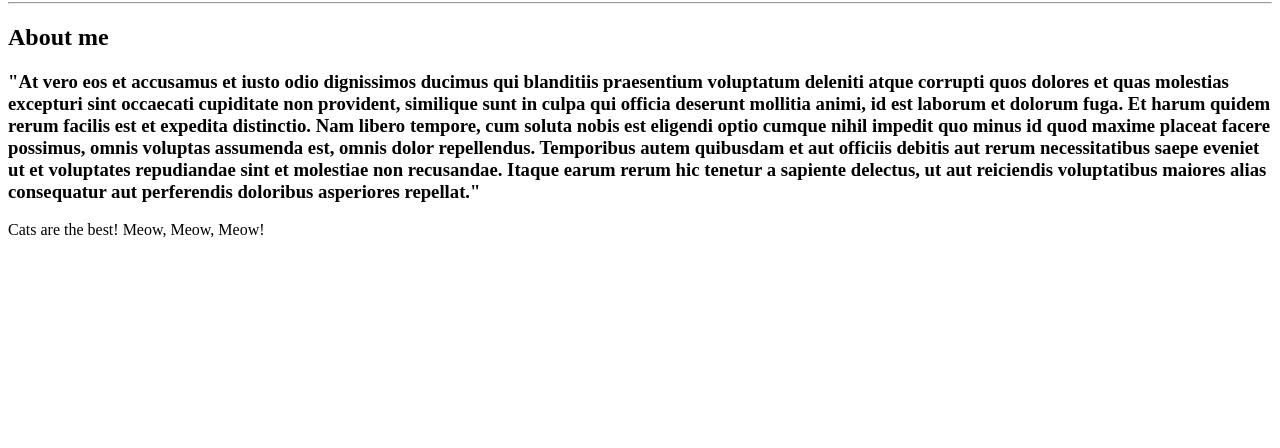
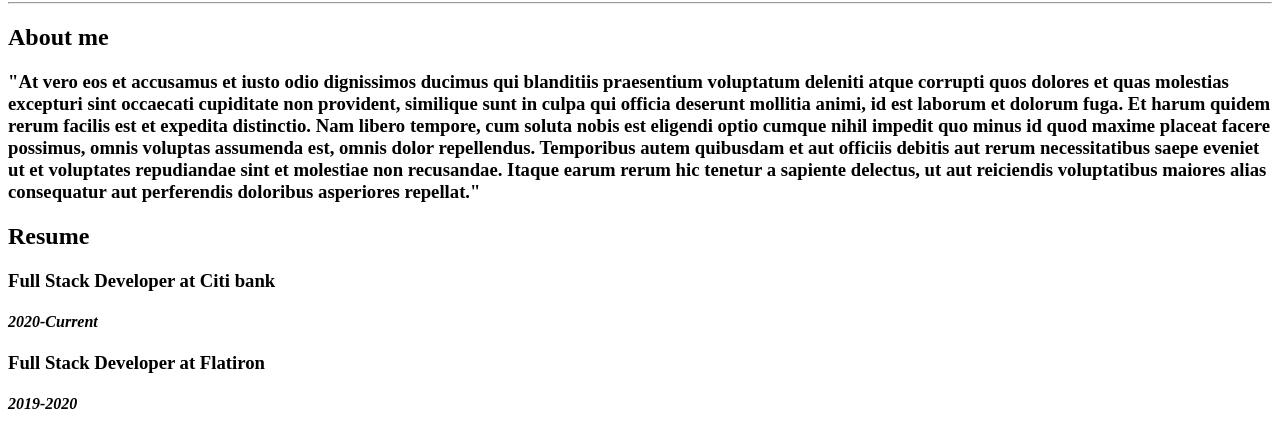
Before and after one commit to Ssegura09/test-repo, a plain HTML site: page index.html in a window 1280 px wide. Shown: the part 78-526 px from the top of the page. Drawn offline with Linux system fonts and the light colour scheme.

Commit message:
Added Resume info

```diff
--- a/index.html
+++ b/index.html
@@ -17,8 +17,18 @@
         <h1>Stephanie's Profile!</h1>
         <hr>
         <h2>About me</h2>
-        <h3>"At vero eos et accusamus et iusto odio dignissimos ducimus qui blanditiis praesentium voluptatum deleniti atque corrupti quos dolores et quas molestias excepturi sint occaecati cupiditate non provident, similique sunt in culpa qui officia deserunt mollitia animi, id est laborum et dolorum fuga. Et harum quidem rerum facilis est et expedita distinctio. Nam libero tempore, cum soluta nobis est eligendi optio cumque nihil impedit quo minus id quod maxime placeat facere possimus, omnis voluptas assumenda est, omnis dolor repellendus. Temporibus autem quibusdam et aut officiis debitis aut rerum necessitatibus saepe eveniet ut et voluptates repudiandae sint et molestiae non recusandae. Itaque earum rerum hic tenetur a sapiente delectus, ut aut reiciendis voluptatibus maiores alias consequatur aut perferendis doloribus asperiores repellat."</h3>
-        <p>Cats are the best! Meow, Meow, Meow!</p>
+            <h3>"At vero eos et accusamus et iusto odio dignissimos ducimus qui blanditiis praesentium voluptatum deleniti atque corrupti quos dolores et quas molestias excepturi sint occaecati cupiditate non provident, similique sunt in culpa qui officia deserunt mollitia animi, id est laborum et dolorum fuga. Et harum quidem rerum facilis est et expedita distinctio. Nam libero tempore, cum soluta nobis est eligendi optio cumque nihil impedit quo minus id quod maxime placeat facere possimus, omnis voluptas assumenda est, omnis dolor repellendus. Temporibus autem quibusdam et aut officiis debitis aut rerum necessitatibus saepe eveniet ut et voluptates repudiandae sint et molestiae non recusandae. Itaque earum rerum hic tenetur a sapiente delectus, ut aut reiciendis voluptatibus maiores alias consequatur aut perferendis doloribus asperiores repellat."</h3>
+
+        <h2>Resume</h2>
+            <h3>Full Stack Developer at Citi bank</h3>
+            <h4>
+                <i>2020-Current</i>
+            </h4>
+            <h3>Full Stack Developer at Flatiron</h3>
+            <h4>
+                <i>2019-2020</i>
+            </h4>
+
         <script src="" async defer></script>
     </body>
 </html>
```
